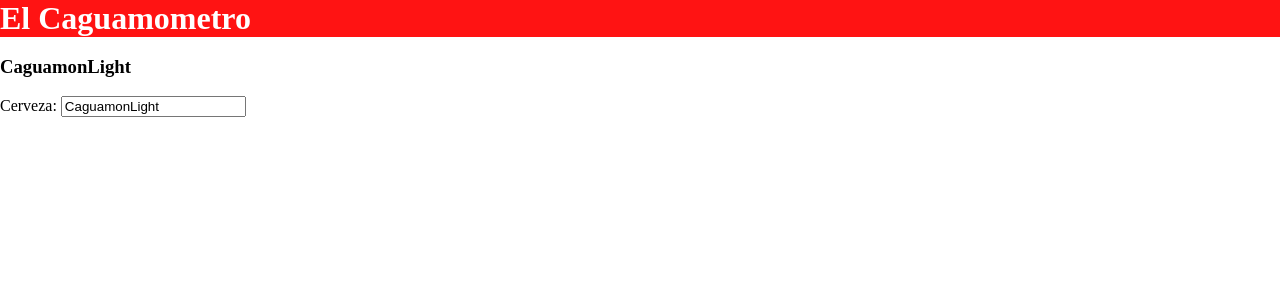
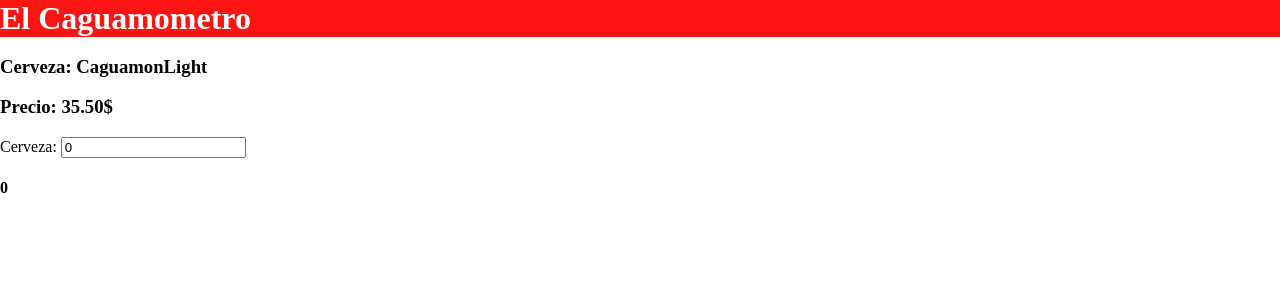
Before and after one commit to xXAntonioXx/ElCaguamometro, an Angular app in the folder ElCaguamometro/: page / in a window 1280 px wide. Shown: the top 300 px of the page. Built offline with nearby package versions, Linux system fonts and the light colour scheme; no server answers.

Commit message:
jugando con directivas

```diff
--- a/ElCaguamometro/src/app/app.module.ts
+++ b/ElCaguamometro/src/app/app.module.ts
@@ -7,11 +7,13 @@ import { BeerConverterFormComponent } from './beer-converter-form/beer-converter
 import { FormsModule } from '@angular/forms';
 
 import { HttpClientModule } from '@angular/common/http';
+import { ValidationsDirective } from './directives/validations.directive';
 
 @NgModule({
   declarations: [
     AppComponent,
-    BeerConverterFormComponent
+    BeerConverterFormComponent,
+    ValidationsDirective
   ],
   imports: [
     BrowserModule,
--- a/ElCaguamometro/src/app/beer-converter-form/beer-converter-form.component.html
+++ b/ElCaguamometro/src/app/beer-converter-form/beer-converter-form.component.html
@@ -1,6 +1,8 @@
-<h3>{{beer.beer}}</h3>
+<h3>Cerveza: {{beer.beer}}</h3>
+<h3>Precio: {{beer.price | number:'1.2-2'}}$</h3>
 <div>
     <label>Cerveza:
-        <input [(ngModel)]="beer.beer" placeholder="beer"/>
+        <input [(ngModel)]="userBeerInput" appValidations placeholder="Cantidad" />
     </label>
+    <h4>{{userBeerInput*beer.price}}</h4>
 </div>
--- a/ElCaguamometro/src/app/beer-converter-form/beer-converter-form.component.ts
+++ b/ElCaguamometro/src/app/beer-converter-form/beer-converter-form.component.ts
@@ -15,6 +15,8 @@ export class BeerConverterFormComponent implements OnInit {
     price: 35.5
   };
 
+  userBeerInput = 0;
+
   constructor(private beerService: BeerService) { }
 
   ngOnInit(): void {
--- /dev/null
+++ b/ElCaguamometro/src/app/directives/validations.directive.ts
@@ -0,0 +1,15 @@
+import { Directive, ElementRef, HostListener } from '@angular/core';
+
+@Directive({
+  selector: 'input[appValidations]'
+})
+export class ValidationsDirective {
+
+  constructor(private el: ElementRef) {}
+
+  @HostListener('input', ['$event']) onInputChange(event) {
+    event.stopPropagation();
+    console.log(this.el.nativeElement.value);
+  }
+
+}
```
Also changed, not shown: 1 other file (tests, documents, lock files or other folders).
